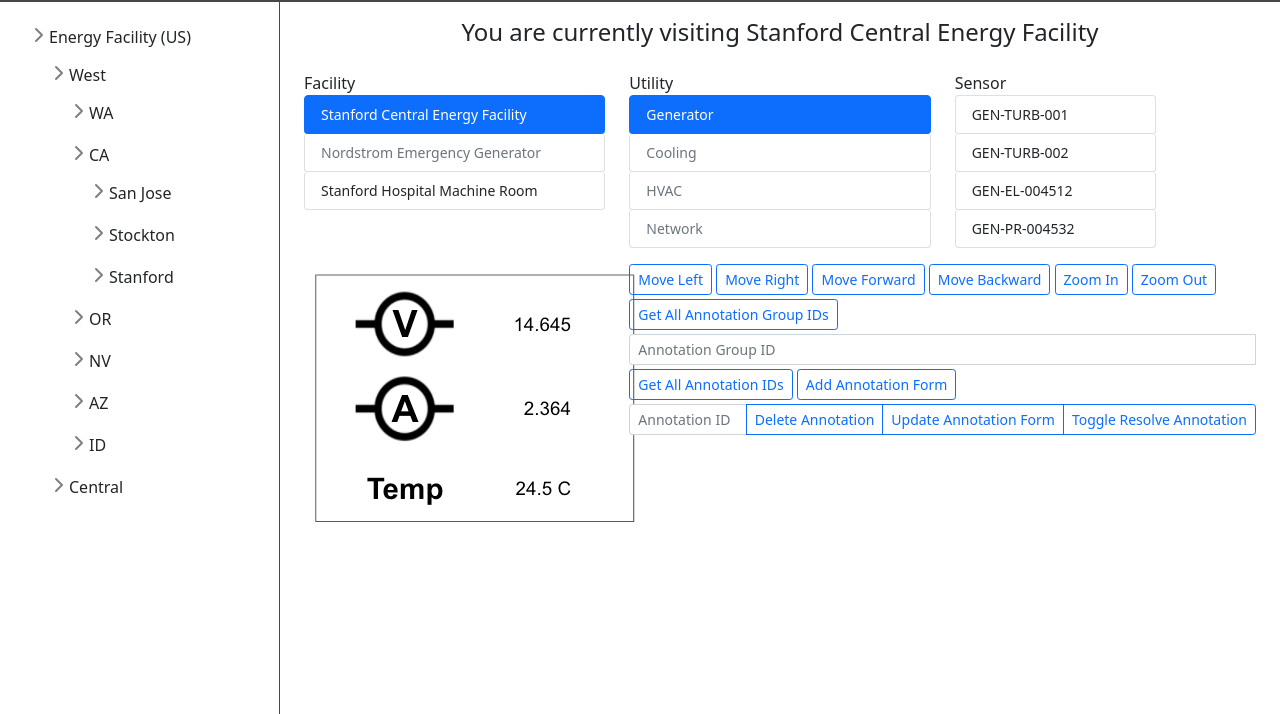
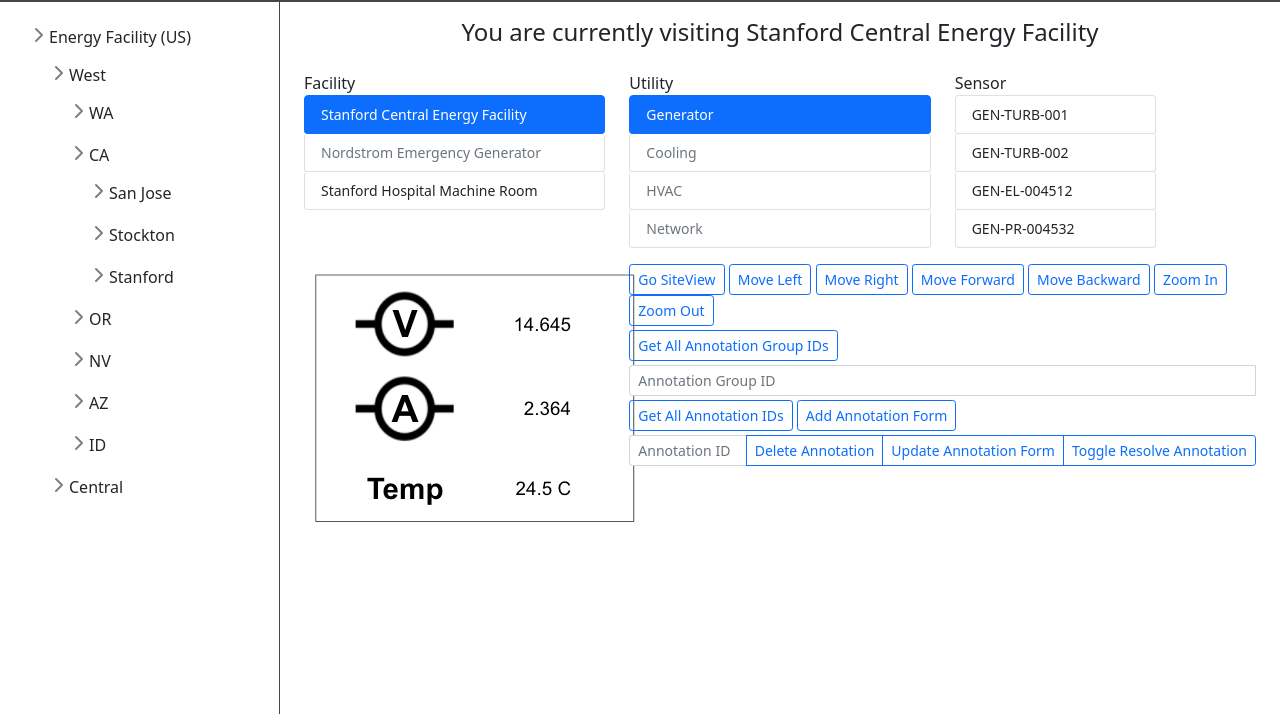
Before and after one commit to cupix-api/siteview-api, a website built with webpack: page sample/playground-sample/web/index.html in a window 1280 px wide. Shown: the part 86-800 px from the top of the page. Built offline with nearby package versions, Linux system fonts and the light colour scheme.

Commit message:
add: sample go siteview

```diff
--- a/sample/playground-sample/web/index.html
+++ b/sample/playground-sample/web/index.html
@@ -51,6 +51,8 @@
           <div class="col-8">
             <div id="cupix-container-actions" class="hide d-flex flex-column h-100">
               <div>
+                <button type="button" class="btn btn-sm btn-outline-primary"
+                  onclick="siteView4embed.goSiteView('9hivpe82w8')">Go SiteView</button>
                 <button type="button" class="btn btn-sm btn-outline-primary"
                   onclick="siteView4embed.setCameraMove('LEFT')">Move Left</button>
                 <button type="button" class="btn btn-sm btn-outline-primary"
```
